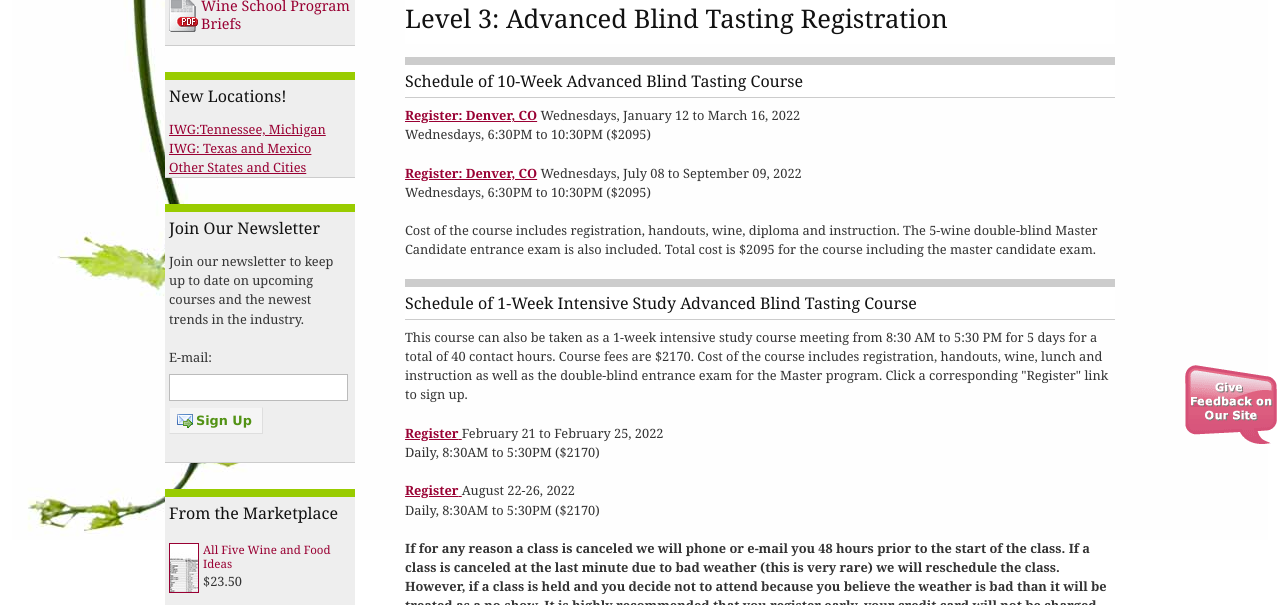
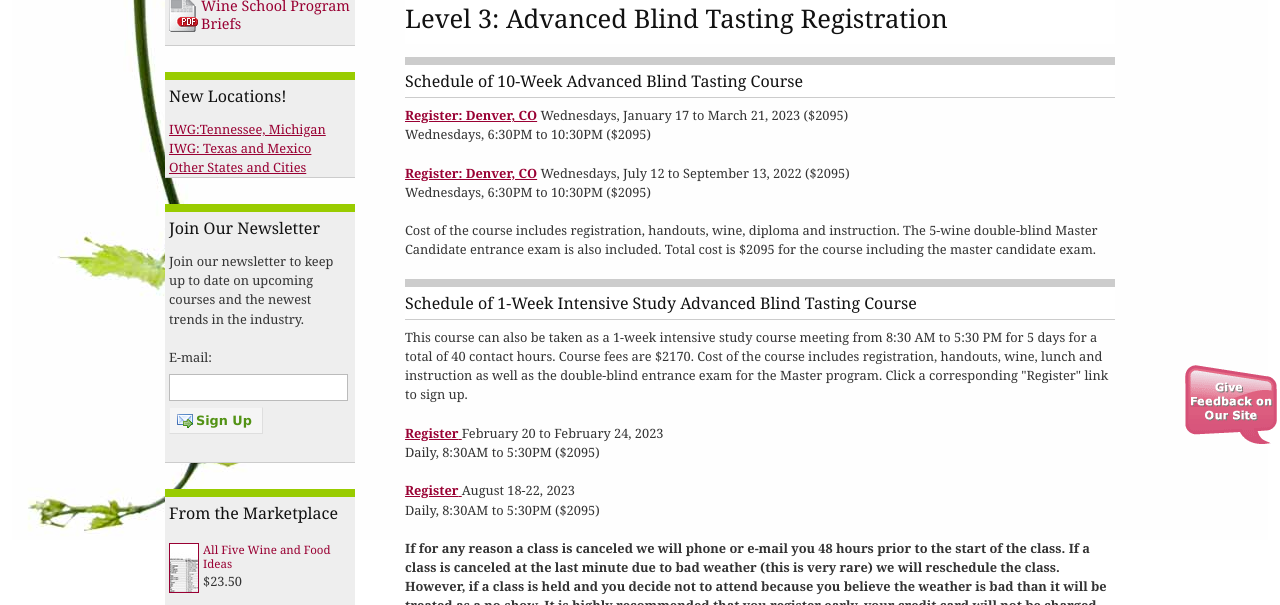
Before and after one commit to CKDev/internationalwineguild.com, a Jekyll site: the page built from advanced-blind-tasting-registration.html, in a window 1280 px wide. Shown: the part 440-1045 px from the top of the page. Built offline with Jekyll 4.4.1, drawn with Linux system fonts in a browser that asks for light colours; a script that is not in the unit is left out; comment, search, counter and statistics services are not loaded.

Commit message:
Update advanced-blind-tasting-registration.html

```diff
--- a/advanced-blind-tasting-registration.html
+++ b/advanced-blind-tasting-registration.html
@@ -7,13 +7,13 @@ permalink: "/advanced-blind-tasting-registration"
 <h2>Schedule of 10-Week Advanced Blind Tasting Course</h2>
 
 <p><a class="ga-track"
-    href="http://ww4.aitsafe.com/cf/add.cfm?userid=6714687&amp;product=Advanced+Blind+Tasting+-+January+12+--+March+16,2022&amp;price=2095&amp;return=www.internationalwineguild.com/advanced-blind-tasting-registration"><strong>Register:
-      Denver, CO</strong></a> Wednesdays, January 12 to March 16, 2022<br>
+    href="http://ww4.aitsafe.com/cf/add.cfm?userid=6714687&amp;product=Advanced+Blind+Tasting+-+January+17+--+March+21,2023&amp;price=2095&amp;return=www.internationalwineguild.com/advanced-blind-tasting-registration"><strong>Register:
+      Denver, CO</strong></a> Wednesdays, January 17 to March 21, 2023 ($2095)<br>
   Wednesdays, 6:30PM to 10:30PM ($2095)</p>
 
 <p><a class="ga-track"
-    href="http://ww4.aitsafe.com/cf/add.cfm?userid=6714687&amp;product=Advanced+Blind+Tasting+-+July+8+--+September+09,2022&amp;price=2095&amp;return=www.internationalwineguild.com/advanced-blind-tasting-registration"><strong>Register:
-      Denver, CO</strong></a> Wednesdays, July 08 to September 09, 2022<br>
+    href="http://ww4.aitsafe.com/cf/add.cfm?userid=6714687&amp;product=Advanced+Blind+Tasting+-+July+12+--+September+13,2023&amp;price=2095&amp;return=www.internationalwineguild.com/advanced-blind-tasting-registration"><strong>Register:
+      Denver, CO</strong></a> Wednesdays, July 12 to September 13, 2022 ($2095)<br>
   Wednesdays, 6:30PM to 10:30PM ($2095)</p>
 
 <p>Cost of the course includes registration, handouts, wine, diploma and instruction. The 5-wine double-blind Master
@@ -27,20 +27,20 @@ permalink: "/advanced-blind-tasting-registration"
 
 <p>
   <a class="ga-track"
-    href="http://ww4.aitsafe.com/cf/add.cfm?userid=6714687&amp;product=Intensive+Study+Blind+Tasting+Denver+-++Feburary+21-+February+25,+2022&amp;price=2170&amp;return=www.internationalwineguild.com/advanced-blind-tasting-registration">
+    href="http://ww4.aitsafe.com/cf/add.cfm?userid=6714687&amp;product=Intensive+Study+Blind+Tasting+Denver+-++Feburary+20-+February+24,+2023&amp;price=2095&amp;return=www.internationalwineguild.com/advanced-blind-tasting-registration">
     <strong>Register</strong>
   </a>
-  February 21 to February 25, 2022<br>
-  Daily, 8:30AM to 5:30PM ($2170)
+  February 20 to February 24, 2023<br>
+  Daily, 8:30AM to 5:30PM ($2095)
 </p>
 
 <p>
   <a class="ga-track"
-    href="http://ww4.aitsafe.com/cf/add.cfm?userid=6714687&amp;product=Intensive+Study+Blind+Tasting+Denver+-++August+22-+August+26,+2022&amp;price=2170&amp;return=www.internationalwineguild.com/advanced-blind-tasting-registration">
+    href="http://ww4.aitsafe.com/cf/add.cfm?userid=6714687&amp;product=Intensive+Study+Blind+Tasting+Denver+-++August+18-+August+22,+2022&amp;price=2095&amp;return=www.internationalwineguild.com/advanced-blind-tasting-registration">
     <strong>Register</strong>
   </a>
-  August 22-26, 2022<br>
-  Daily, 8:30AM to 5:30PM ($2170)
+  August 18-22, 2023<br>
+  Daily, 8:30AM to 5:30PM ($2095)
 </p>
 
 <p><strong>If for any reason a class is canceled we will phone or e-mail you 48 hours prior to the start of the class.
```
